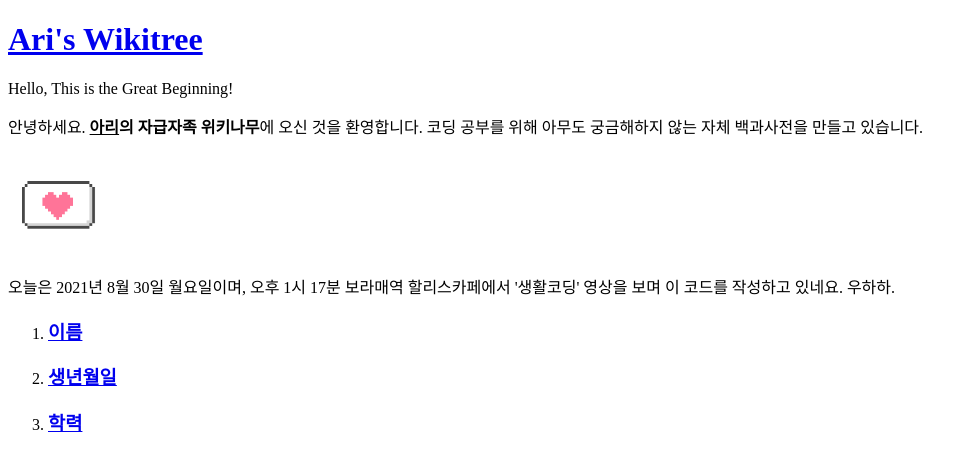
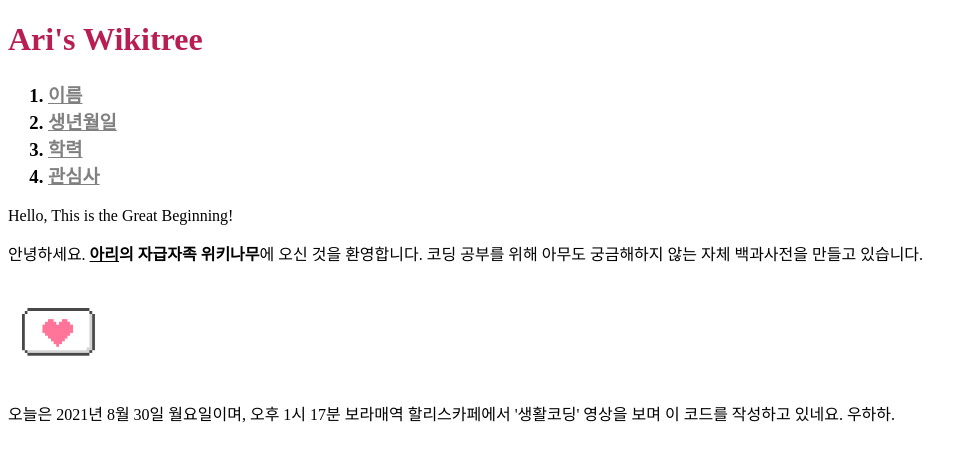
Before and after one commit to miareu/Ari-Wikitree, a plain HTML site: page index.html in a window 1280 px wide. Shown: the whole page, without its empty margins (0-977 px from the left). Drawn offline with Linux system fonts and the light colour scheme.

Commit message:
Ari Wikitree (CSS ver.1)

```diff
--- a/index.html
+++ b/index.html
@@ -6,16 +6,30 @@
     </head>
 
     <body>
-        <h1><a href="1.html">Ari's Wikitree</a></h1>
+        <style>
+            a {
+                color:palevioletred;
+            }
+            .saw {
+                color:gray;
+            }
+            #active {
+                color:hotpink;
+            }
+
+        </style>
+        <h1><a href="index.html" style="color:rgb(185, 30, 82); text-decoration:none">Ari's Wikitree</a></h1>
+        <ol><h3>
+            <li><a href="이름.html" class="saw">이름</a></li>
+            <li><a href="생년월일.html" class="saw">생년월일</a></li>
+            <li><a href="학력.html" class="saw">학력</a></li>
+            <li><a href="관심사.html" class="saw">관심사</a></li>
+            </h3>
+        </ol>
         Hello, This is the Great Beginning!
         <p>안녕하세요. <strong><u>아리</u>의 자급자족 위키나무</strong>에 오신 것을 환영합니다.
         코딩 공부를 위해 아무도 궁금해하지 않는 자체 백과사전을 만들고 있습니다.</p>
         <img src="하트.png" width="100">
         <p>오늘은 2021년 8월 30일 월요일이며, 오후 1시 17분 보라매역 할리스카페에서 '생활코딩' 영상을 보며 이 코드를 작성하고 있네요. 우하하.</p>
-        <ol>
-            <li><h3><a href="이름.html">이름</a></h3></li>
-            <li><h3><a href="생년월일.html">생년월일</a></h3></li>
-            <li><h3><a href="학력.html">학력</a></h3></li>
-        </ol>
     </body>
 </html>
```
Also changed, not shown: 관심사.html (+1 -1 lines), 생년월일.html (+1 -1 lines), 이름.html (+1 -1 lines), 학력.html (+1 -1 lines).
